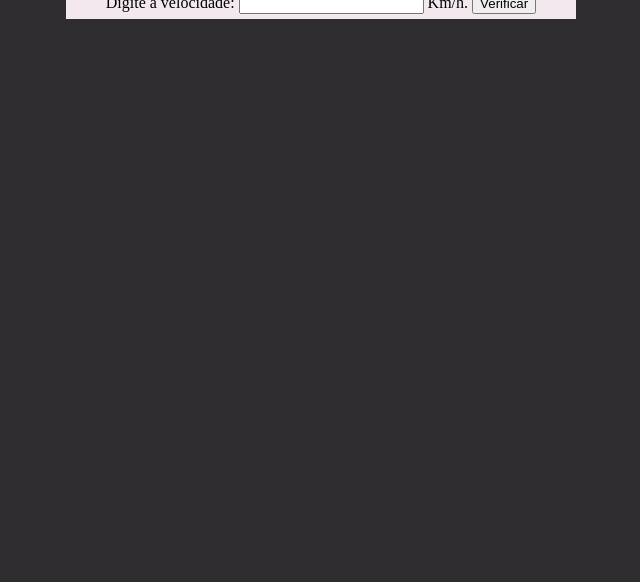
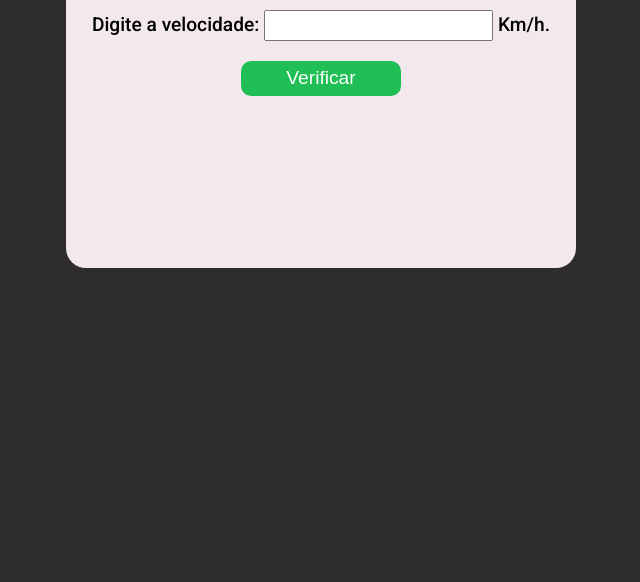
Before and after one commit to W-Carlos/sistema-de-multas, a plain HTML site: page index.html in a window 1280 px wide. Shown: the part 218-800 px from the top of the page, without its empty margins (319-959 px from the left). Drawn offline with Linux system fonts and the light colour scheme.

Commit message:
style.css
Fiz toda estilização da pagina

```diff
--- a/index.html
+++ b/index.html
@@ -6,13 +6,15 @@
     <meta name="viewport" content="width=device-width, initial-scale=1.0">
     <title>DETRAN</title>
     <link rel="stylesheet" href="style.css">
+    <link rel="preconnect" href="https://fonts.gstatic.com">
+    <link href="https://fonts.googleapis.com/css2?family=Roboto:wght@300;500&display=swap" rel="stylesheet">
 
 </head>
 <body>
     <main>
         <h1>Sistema de Multas</h1>
-        Digite a velocidade: <input type="number" name="txtvel" id="txtvel"> Km/h.
-        <input type="button" value="Verificar" onclick="calcular()">
+        Digite a velocidade: <input type="number" name="txtvel" id="txtvel"> Km/h. <br>
+        <input type="button" value="Verificar" onclick="calcular()" class="botao">
         <div id="res"></div>
     </main>
     <script src="script.js"></script>
--- a/script.js
+++ b/script.js
@@ -4,10 +4,13 @@ function calcular () {
     var vel = Number(txtv.value)
     res.innerHTML = `<p>Sua velocidade é de <strong>${vel} Km/h</strong>.</p>`
 
-    if (vel > 60) {
+    if (vel >= 70) {
         res.innerHTML += `Você foi <strong>MULTADO</strong> por excesso de velocidade!`
         document.body.style.backgroundColor = 'red'
+    } else {
+        res.innerHTML += `Você está dentro do limite de velocidade.`
+        document.body.style.backgroundColor = 'rgb(22, 189, 22)'
     }
 
-    res.innerHTML += 'Dirija sempre com cuidado e com o cinto de seguraça.'
+    res.innerHTML += ' Dirija sempre com cuidado e com o cinto de seguraça.'
 }
--- a/style.css
+++ b/style.css
@@ -1,13 +1,39 @@
 body {
- background-color: #2E2C2F;
- color: black;
+    background-color: #2E2C2F;
+    color: black;
+    font-size: 1.2em;
+    font-family: 'Roboto', Arial, Helvetica, sans-serif;
 }
 
 main {
     background-color: #F3E8EE;
     width: 500px;
+    height: 350px;
     margin: auto;
     margin-top: 10%;
     padding: 5px;
     text-align: center;
+    border-radius: 20px;
 }
+
+input#txtvel {
+    height: 25px;
+    font-size: 17px;
+}
+
+.botao {
+    width: 160px;
+    height: 35px;
+    margin: 20px;
+    border: none;
+    background-color: #20BF55;
+    font-size: 1em;
+    color: white;
+    border-radius: 10px;
+    cursor: pointer;
+
+}
+
+.botao:hover {
+    background-color: #169641;
+}
```
